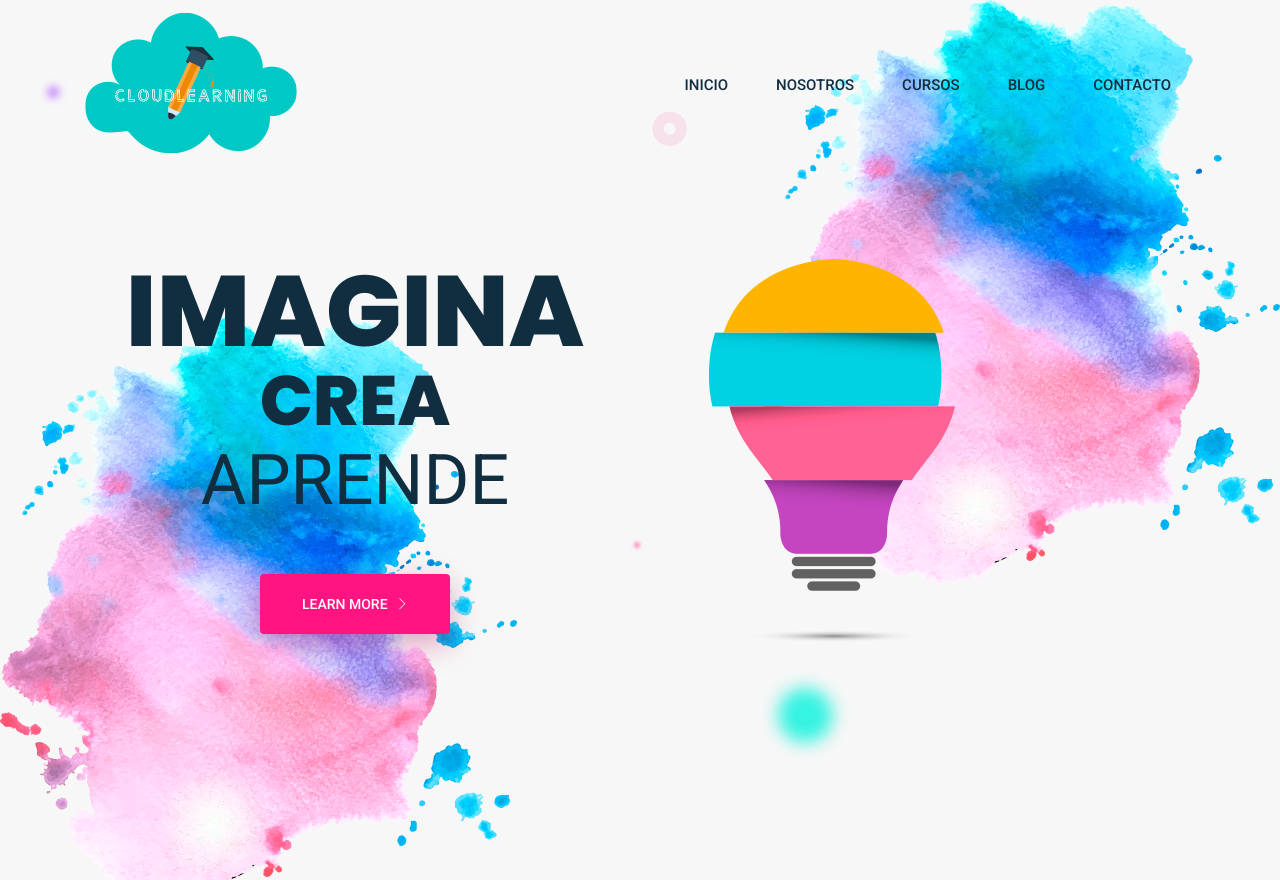
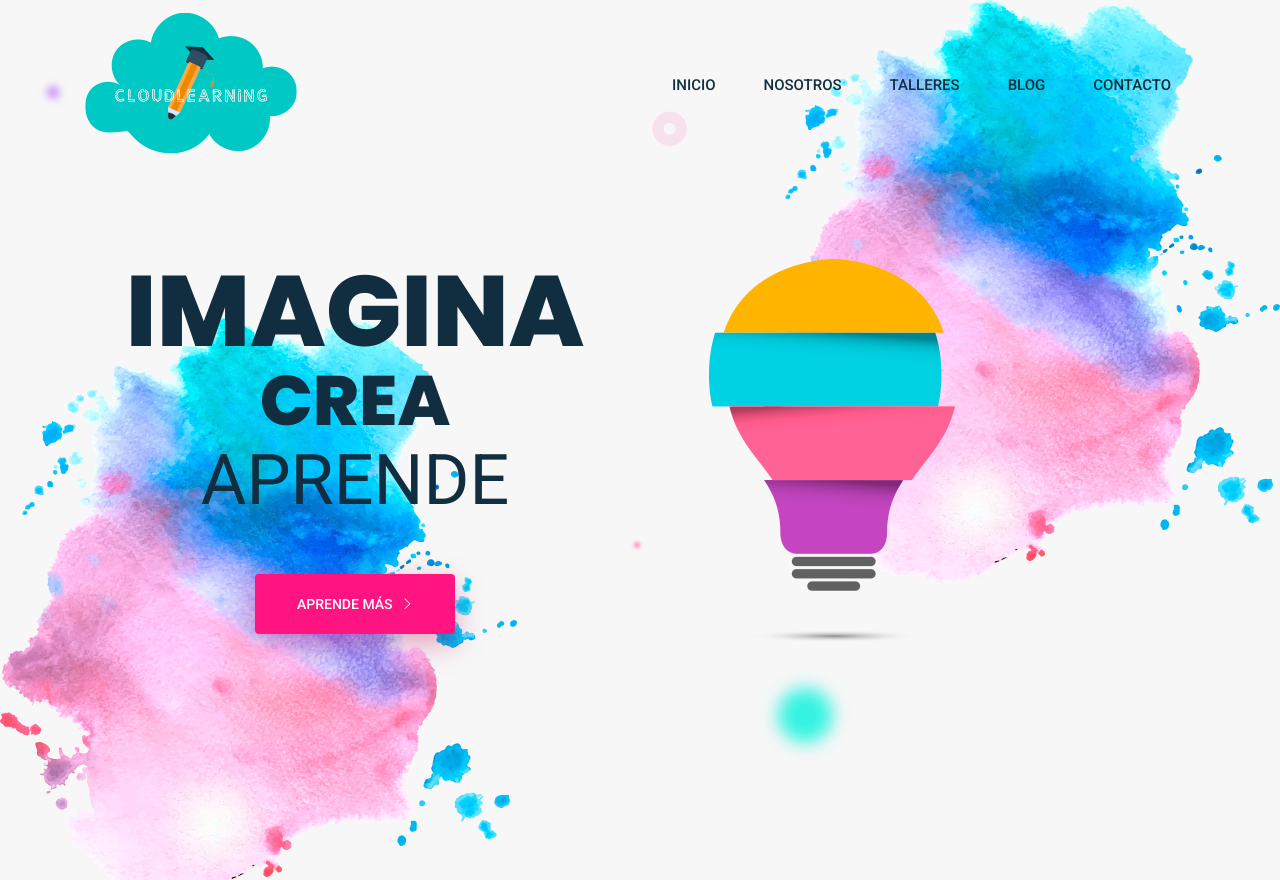
Before and after one commit to vbJhomer/Taller, a plain HTML site: page index.html in a window 1280 px wide. Shown: the top 880 px of the page. Drawn offline with nearby package versions, Linux system fonts and the light colour scheme.

Commit message:
se cambio curso por talleres

```diff
--- a/index.html
+++ b/index.html
@@ -17,7 +17,6 @@
     <link rel="stylesheet" href="css/themify-icons.css">
     <!-- flaticon CSS -->
     <link rel="stylesheet" href="css/flaticon.css">
-    <!-- font awesome CSS -->
     <link rel="stylesheet" href="css/magnific-popup.css">
     <!-- swiper CSS -->
     <link rel="stylesheet" href="css/slick.css">
@@ -50,7 +49,7 @@
                                     <a class="nav-link" href="nosotros.html">Nosotros</a>
                                 </li>
                                 <li class="nav-item">
-                                    <a class="nav-link" href="project.html">Cursos</a>
+                                    <a class="nav-link" href="project.html">Talleres</a>
                                 </li>
                                 <li class="nav-item">
                                     <a class="nav-link" href="blog.html">Blog</a>
@@ -76,7 +75,7 @@
                         <div class="banner_text_iner text-center">
                             <h2>Imagina<span>Crea</span></h2>
                             <h3>Aprende</h3>
-                            <a href="#" class="btn_1">learn more <i class="ti-angle-right"></i> </a>
+                            <a href="project.html" class="btn_1">Aprende Más <i class="ti-angle-right"></i> </a>
                         </div>
                     </div>
                 </div>
```
